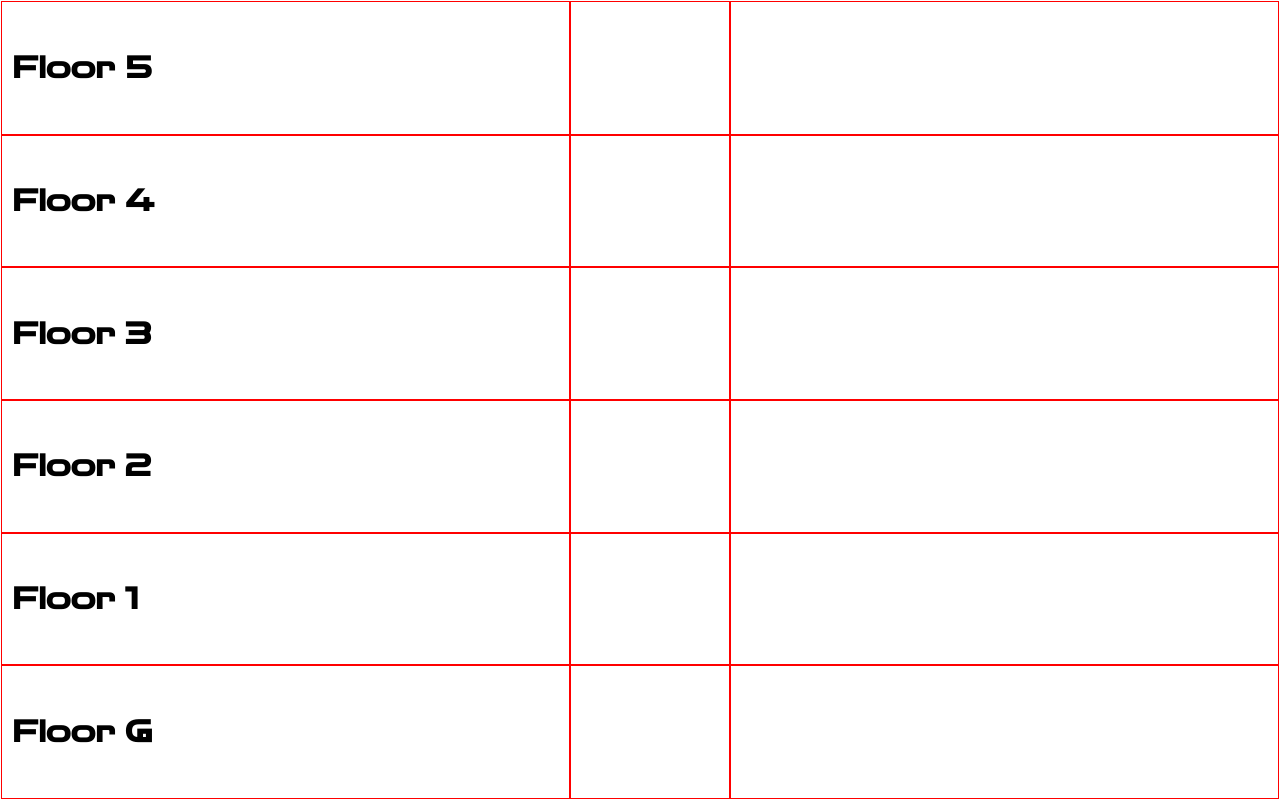
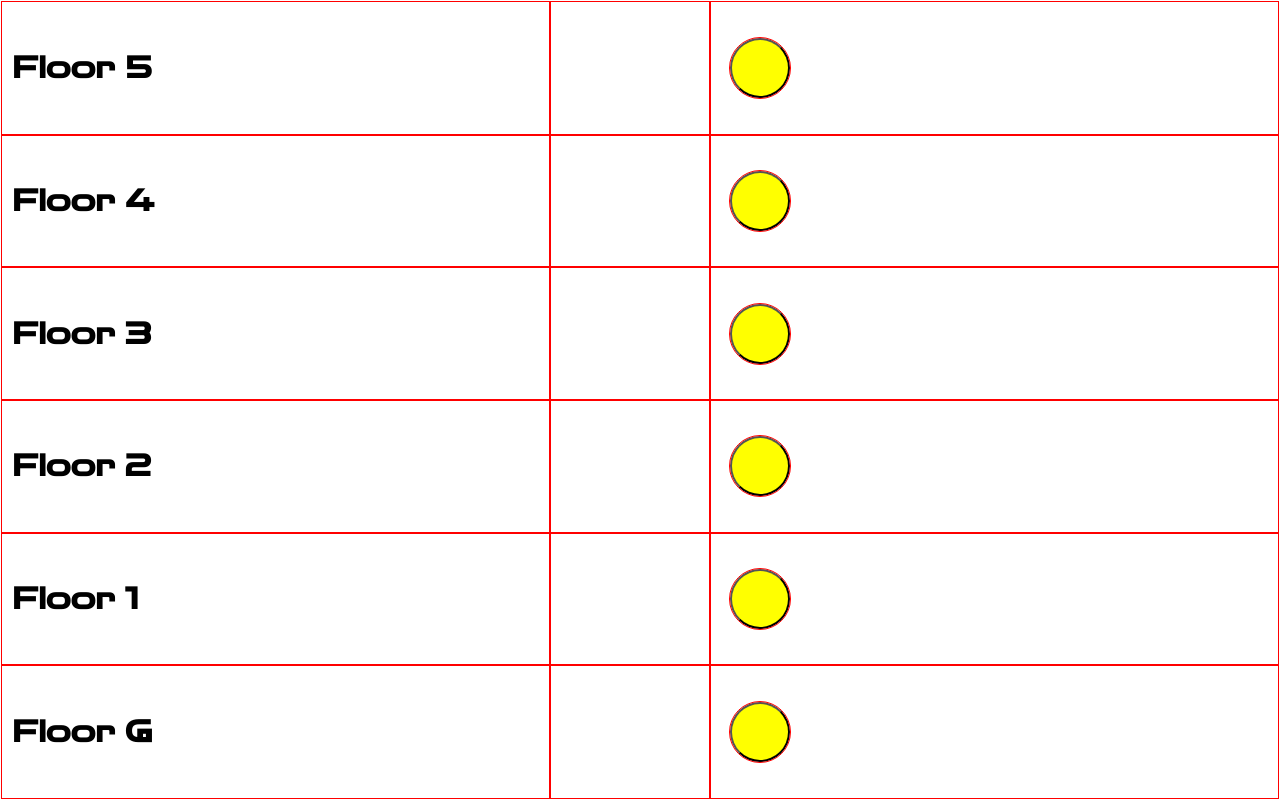
Before and after one commit to solid-000/project-elevator, a website built with webpack: page src/template.html in a window 1280 px wide. Built offline with nearby package versions, Linux system fonts and the light colour scheme.

Commit message:
Add call elevator buttons to the DOM

```diff
--- a/src/styles.css
+++ b/src/styles.css
@@ -37,3 +37,16 @@ body{
     font-size: 30px;
     font-weight: 700;
 }
+.action{
+    padding: 20px;
+    width: 100%;
+    display: flex;
+    align-items: center;
+    justify-content: flex-start;
+}
+.call-button{
+    background-color: yellow;
+    height: 60px;
+    aspect-ratio: 1;
+    border-radius: 100%;
+}
--- a/src/template.html
+++ b/src/template.html
@@ -10,32 +10,32 @@
         <div class="floor" id="floor5">
             <div class="marking column">Floor 5</div>
             <div class="shaft column"></div>
-            <div class="action column"></div>
+            <div class="action column"><button class="call-button" id="5"></button></div>
         </div>
         <div class="floor" id="floor4">
             <div class="marking column">Floor 4</div>
             <div class="shaft column"></div>
-            <div class="action column"></div>
+            <div class="action column"><button class="call-button" id="4"></button></div>
         </div>
         <div class="floor" id="floor3">
             <div class="marking column">Floor 3</div>
             <div class="shaft column"></div>
-            <div class="action column"></div>
+            <div class="action column"><button class="call-button" id="3"></button></div>
         </div>
         <div class="floor" id="floor2">
             <div class="marking column">Floor 2</div>
             <div class="shaft column"></div>
-            <div class="action column"></div>
+            <div class="action column"><button class="call-button" id="2"></button></div>
         </div>
         <div class="floor" id="floor1">
             <div class="marking column">Floor 1</div>
             <div class="shaft column"></div>
-            <div class="action column"></div>
+            <div class="action column"><button class="call-button" id="1"></button></div>
         </div>
         <div class="floor" id="floor0">
             <div class="marking column">Floor G</div>
             <div class="shaft column"></div>
-            <div class="action column"></div>
+            <div class="action column"><button class="call-button" id="0"></button></div>
         </div>
 
 
```
